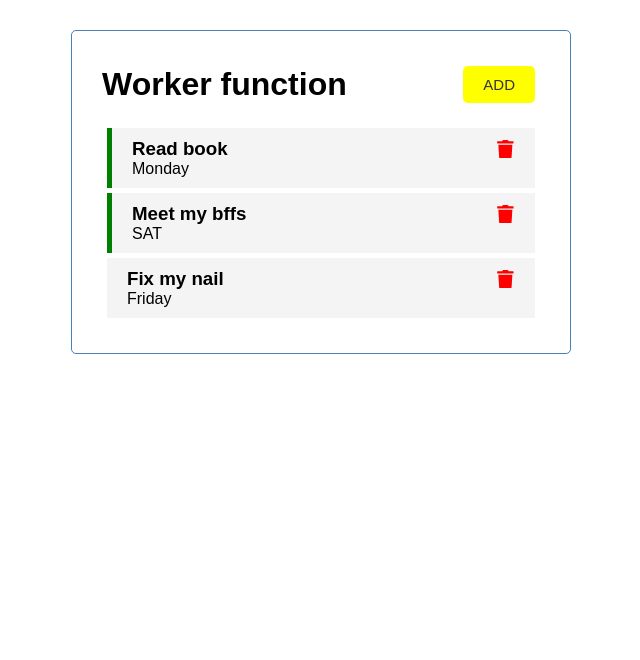
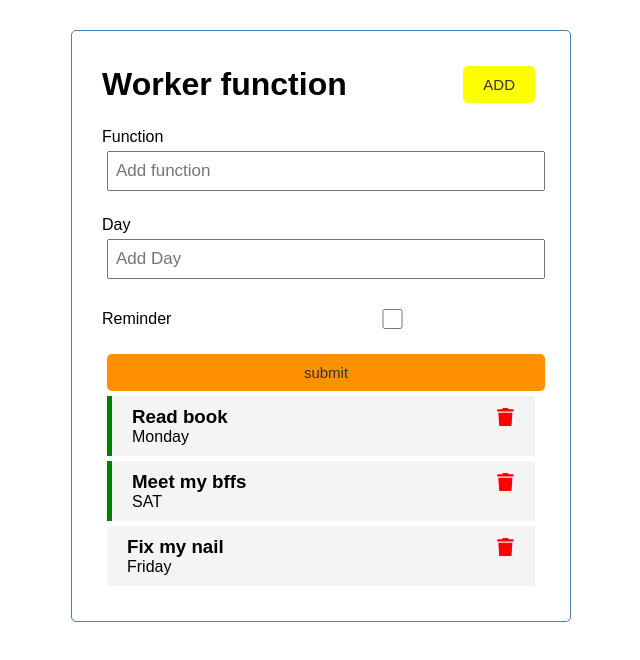
Before and after one commit to samanehvj/React-Task-app-Project, a React (Create React App) app: page / in a window 1280 px wide. Shown: the top 660 px of the page, without its empty margins (319-959 px from the left). Built offline with nearby package versions, Linux system fonts and the light colour scheme.

Commit message:
Update App.js

```diff
--- a/src/App.js
+++ b/src/App.js
@@ -1,6 +1,8 @@
 import {useState} from 'react'
 import Header from './components/Header';
 import Tasks from './components/Tasks';
+import AddTask from './components/AddTask';
+
 
 
 function App() {
@@ -44,10 +46,16 @@ task.id === id ?{...task,reminder:!task.reminder} : task,
 ))
 }
 
+// save
+
+const addTask =(task) =>{
+  console.log(task)
+}
 
   return (
     <div className="container">
       <Header title = "Worker function"/>
+      <AddTask onAdd={AddTask}/>
       {tasks.length > 0 ? (
          <Tasks onToggle={toggleReminder}onDelete={deletTask} tasks={tasks}/>
       ):(
```
